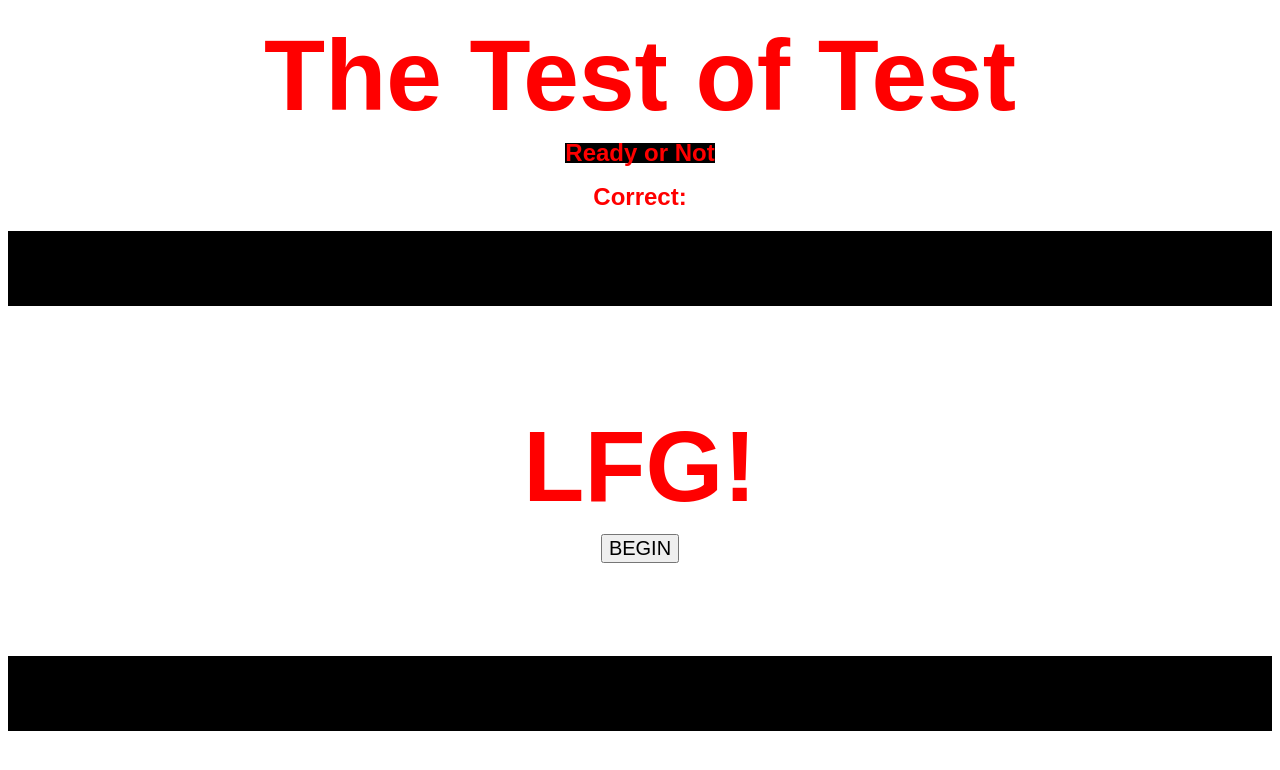
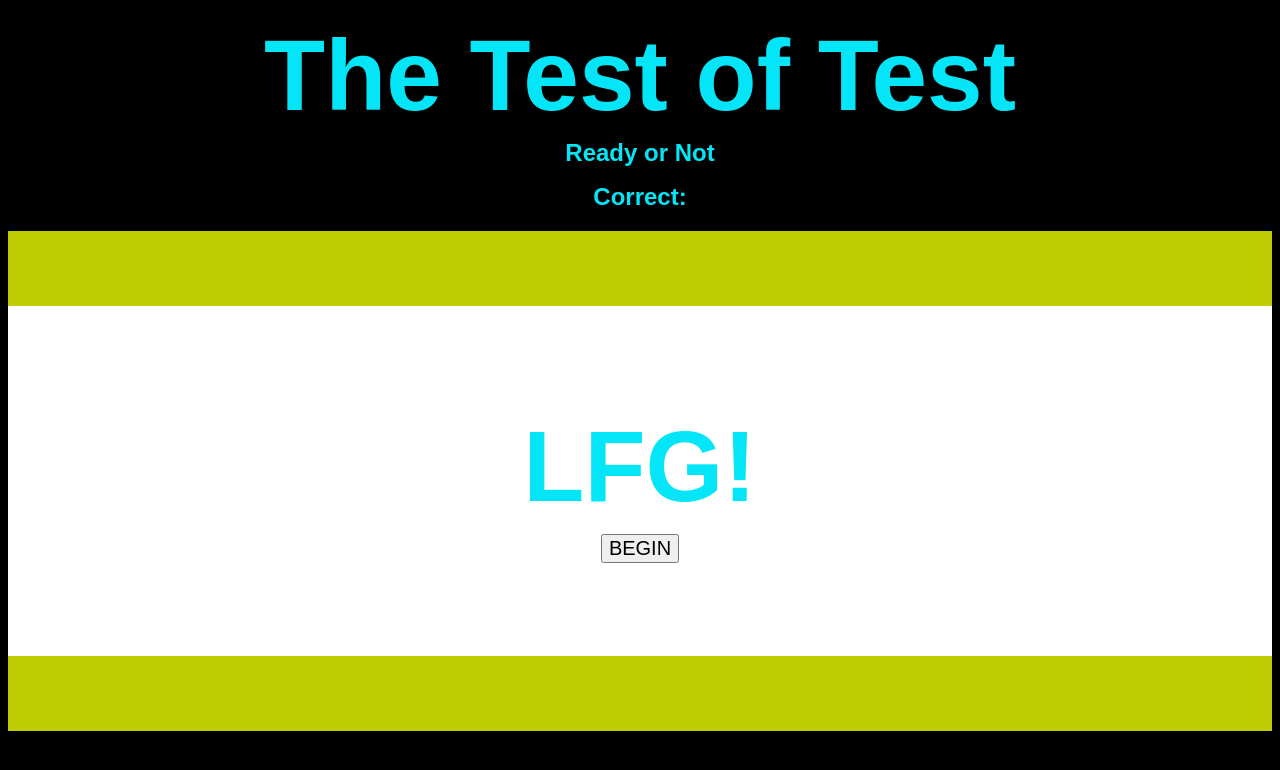
Before and after one commit to KrystopherQ/Memory-Quiz, a plain HTML site: page index.html in a window 1280 px wide. Drawn offline with Linux system fonts and the light colour scheme.

Commit message:
changed css style added event listener

```diff
--- a/assests/script.js
+++ b/assests/script.js
@@ -9,7 +9,6 @@ var mca = document.querySelector("A")
 var mcb = document.querySelector("B")
 var mcc = document.querySelector("C")
 var correct = localStorage.getItem("correct")
-
 
 function test() {}
 
--- a/assests/style.css
+++ b/assests/style.css
@@ -2,9 +2,10 @@ body {
     display: flex;
     flex-direction: column;
     font-family: Arial, Helvetica, sans-serif;
-    color: rgb(255, 0, 0);
+    color: rgb(4, 230, 247);
     justify-content: center;
     align-items: center;
+    background-color: black;
 }
 
 h1 {
@@ -16,7 +17,7 @@ h1 {
 .r {
     width: 100%;
     height: 500px;
-    background-color: rgb(0, 0, 0);
+    background-color: rgb(190, 204, 1);
     display: flex;
     align-items: center;
 }
```
